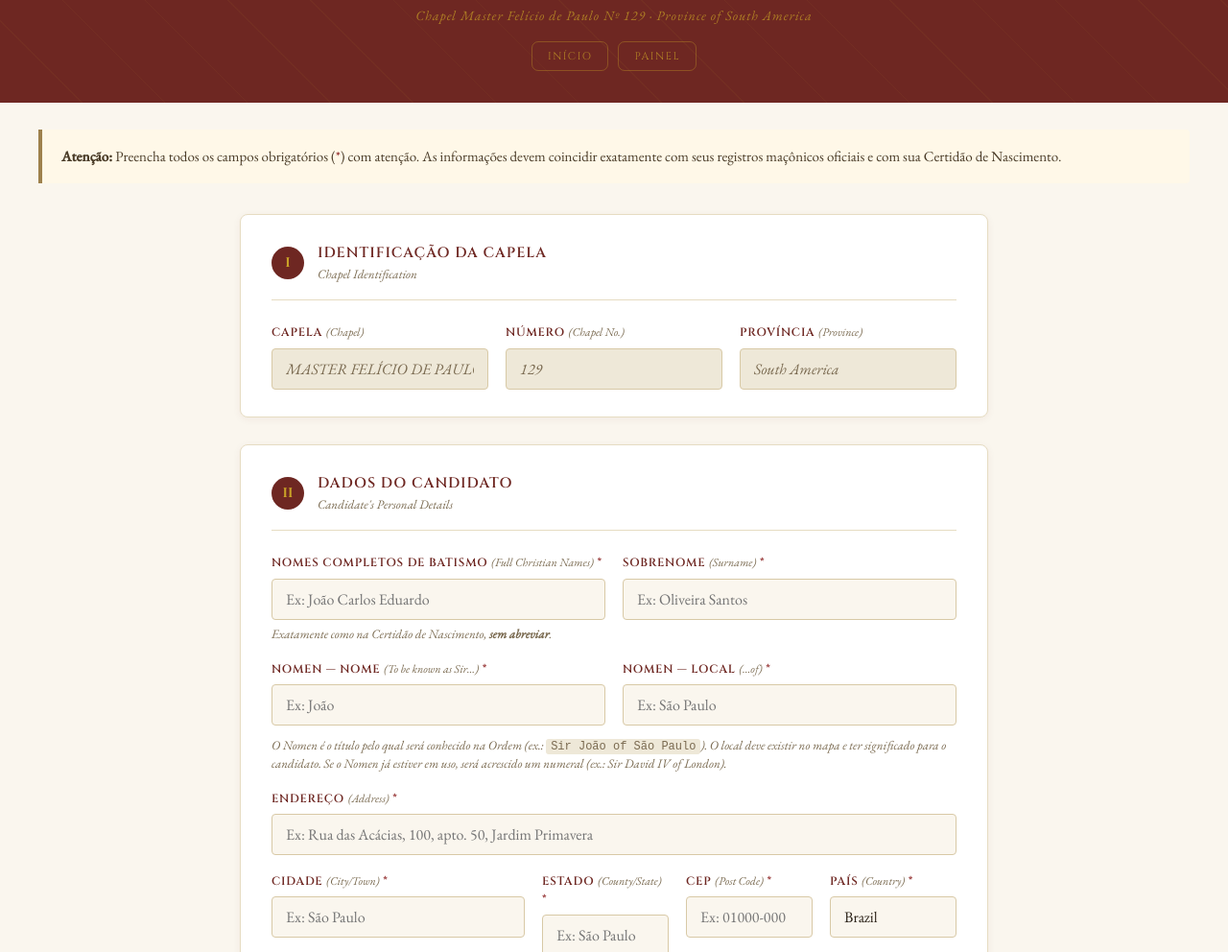
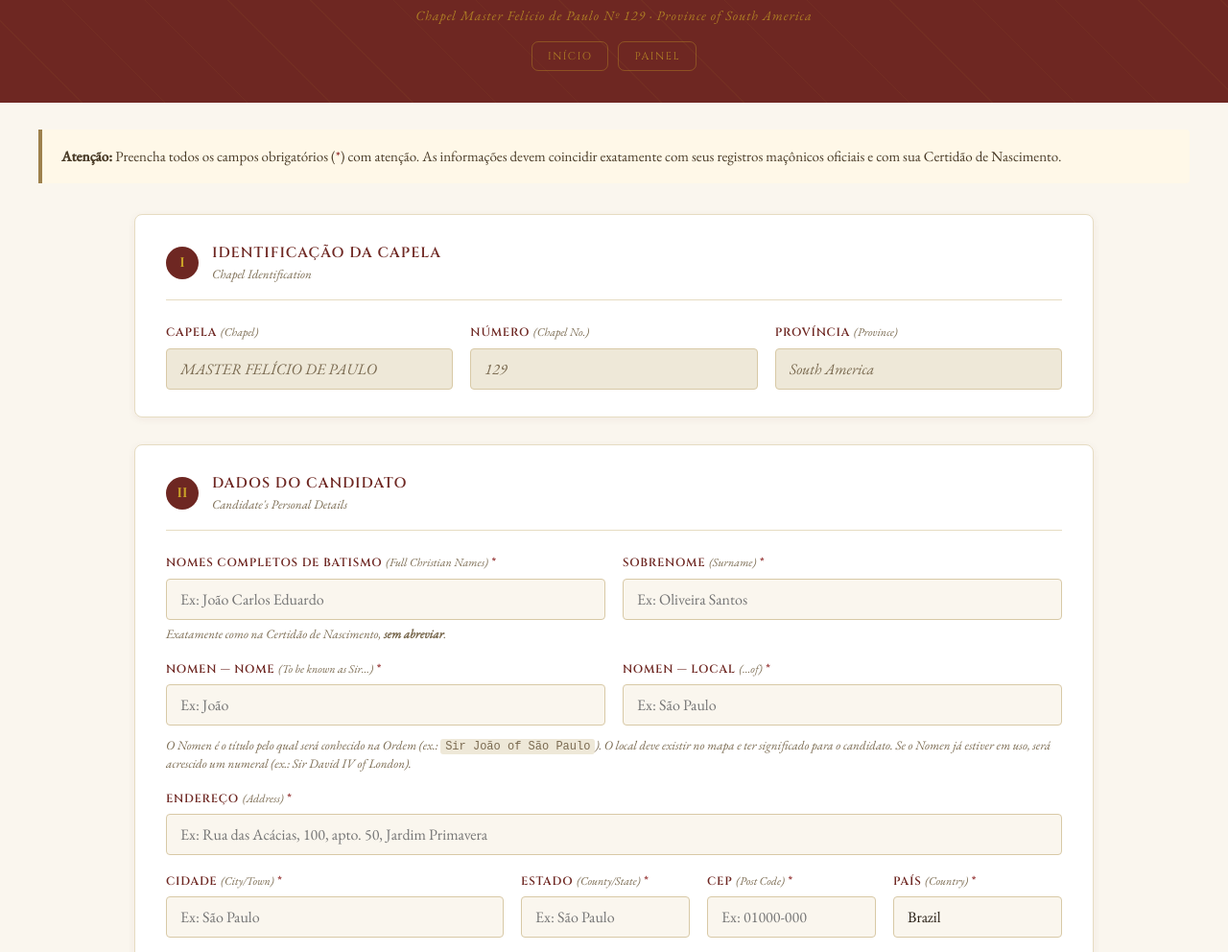
Before and after one commit to viaveritasvita/St_Thomas_Acon, a plain HTML site: page formulario.html in a window 1280 px wide. Shown: the part 266-1258 px from the top of the page at 96% size. Drawn offline with nearby package versions, Linux system fonts and the light colour scheme.

Commit message:
Add files via upload

```diff
--- a/formulario.html
+++ b/formulario.html
@@ -28,7 +28,7 @@ body { background: var(--cream); color: var(--text); font-family: 'EB Garamond',
 .cover-nav a { color: rgba(201,162,39,.75); text-decoration: none; font-family:'Cinzel',serif; font-size: 11px; letter-spacing: 1.5px; text-transform: uppercase; border:1px solid rgba(201,162,39,.35); padding:7px 16px; border-radius:7px; margin:0 5px; }
 .cover-nav a:hover { color:#fff; border-color: var(--gold-light); }
 .notice { background: #FFF8E8; border-left: 4px solid var(--gold); padding: 16px 20px; margin: 28px 40px 0; border-radius: 0 4px 4px 0; font-size: 15px; color: var(--text-mid); line-height: 1.6; }
-.form-wrap { max-width: 860px; margin: 0 auto; padding: 0 40px 60px; }
+.form-wrap { max-width: 1080px; margin: 0 auto; padding: 0 40px 60px; }
 .section { background: white; border: 1px solid var(--border-light); border-radius: 8px; padding: 28px 32px; margin-top: 28px; box-shadow: 0 2px 8px rgba(110,39,34,0.06); }
 .section-header { display: flex; align-items: center; gap: 14px; margin-bottom: 24px; padding-bottom: 16px; border-bottom: 1px solid var(--border-light); }
 .section-num { background: var(--crimson-d); color: var(--gold-light); font-family: 'Cinzel', serif; font-size: 14px; font-weight: 700; width: 34px; height: 34px; border-radius: 50%; display: flex; align-items: center; justify-content: center; flex-shrink: 0; }
```
